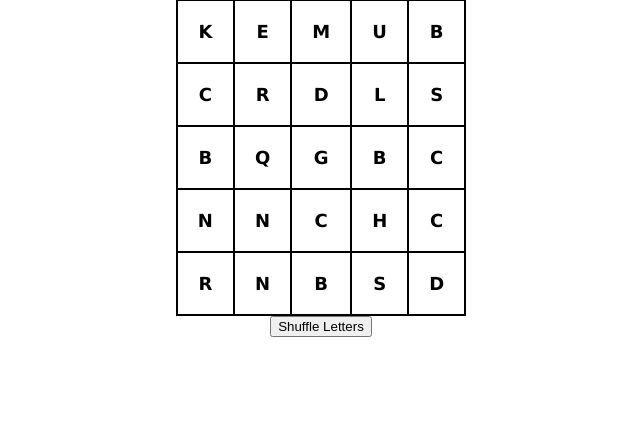
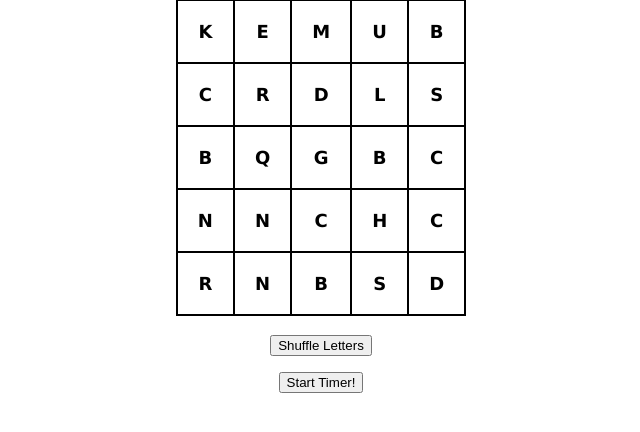
Before and after one commit to zcoder365/Boggle, a Flask app: page / in a window 1280 px wide. Shown: the part 68-500 px from the top of the page, without its empty margins (319-959 px from the left). Run offline with Flask 3, Linux system fonts and the light colour scheme.

Commit message:
add a route for starting the timer

```diff
--- a/templates/index.html
+++ b/templates/index.html
@@ -43,10 +43,14 @@
     </tr>
 </table>
 
-<br>
+<br><br>
 
 <form action="/">
     <input type="submit" value="Shuffle Letters">
+</form>
+
+<form action="/play">
+    <input type="submit" value="Start Timer!">
 </form>
 
 <br><br>
```
